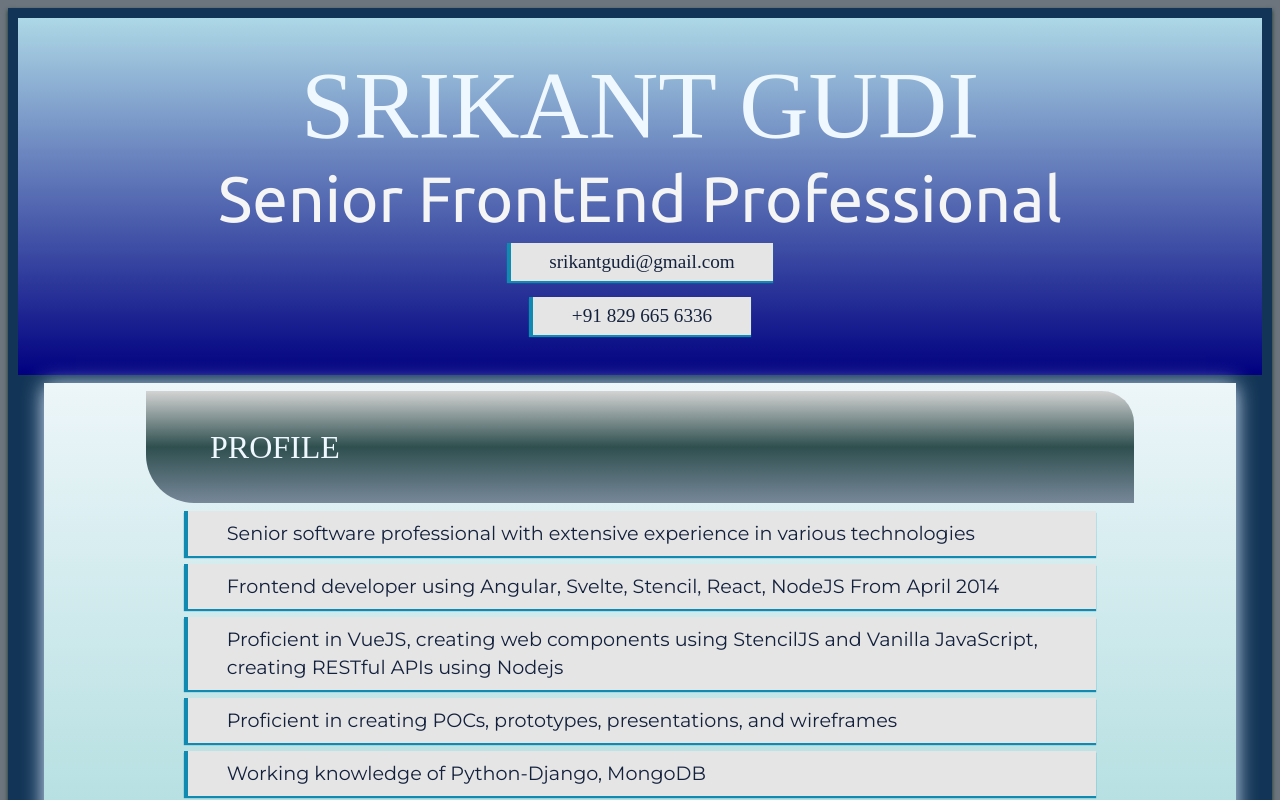
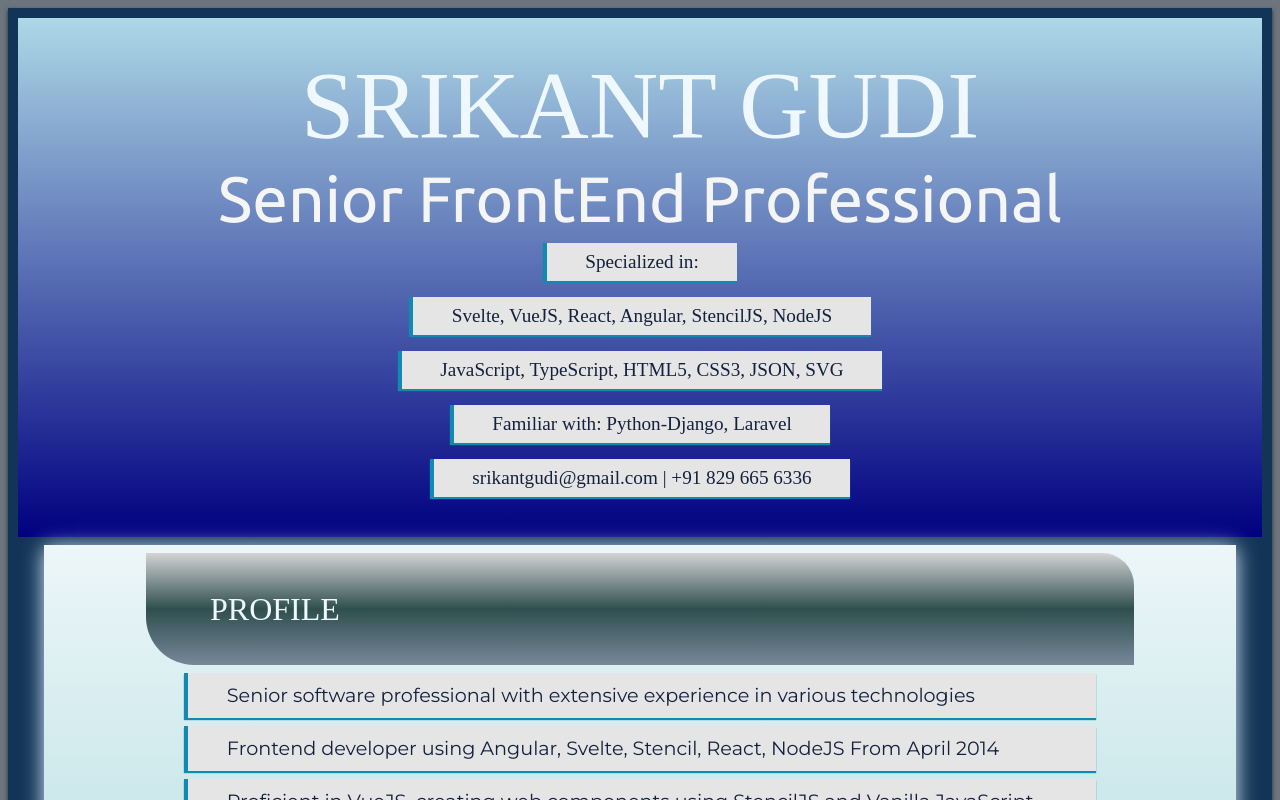
Before and after one commit to srikantgudi/srikantgudi.github.io, a Svelte app: page / in a window 1280 px wide. Shown: the top 800 px of the page. Built offline with nearby package versions, Linux system fonts and the light colour scheme; a web font is replaced by a local one.

Commit message:
Update App.svelte

```diff
--- a/src/App.svelte
+++ b/src/App.svelte
@@ -18,10 +18,19 @@
 				Senior FrontEnd Professional
 			</div>
 			<div class="content-item">
-				srikantgudi@gmail.com
+				Specialized in:
 			</div>
 			<div class="content-item">
-					+91 829 665 6336
+				Svelte, VueJS, React, Angular, StencilJS, NodeJS
+			</div>
+			<div class="content-item">
+				JavaScript, TypeScript, HTML5, CSS3, JSON, SVG
+			</div>
+			<div class="content-item">
+				Familiar with: Python-Django, Laravel
+			</div>
+			<div class="content-item">
+				srikantgudi@gmail.com | +91 829 665 6336
 			</div>
 		</div>
 		<Profile />
```
